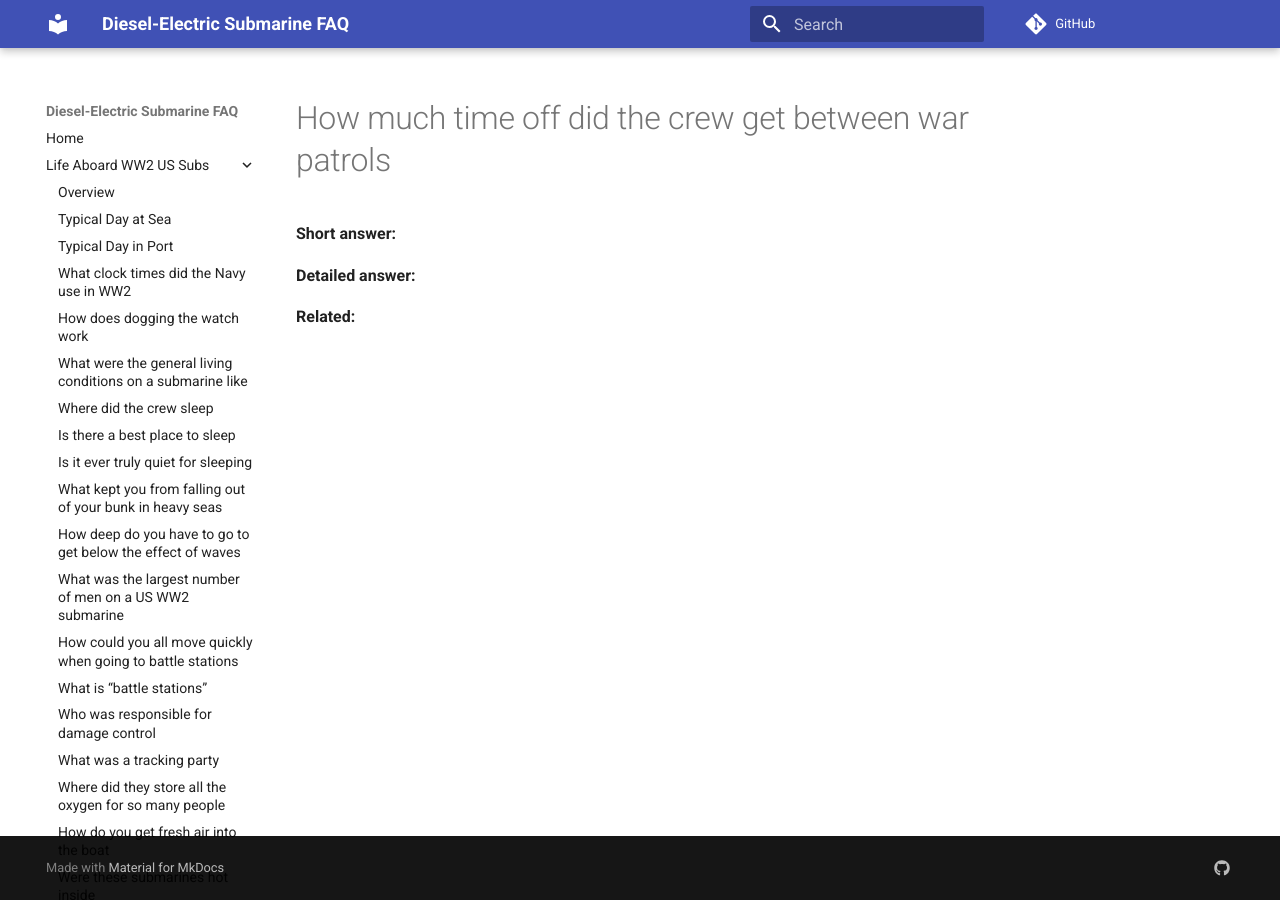
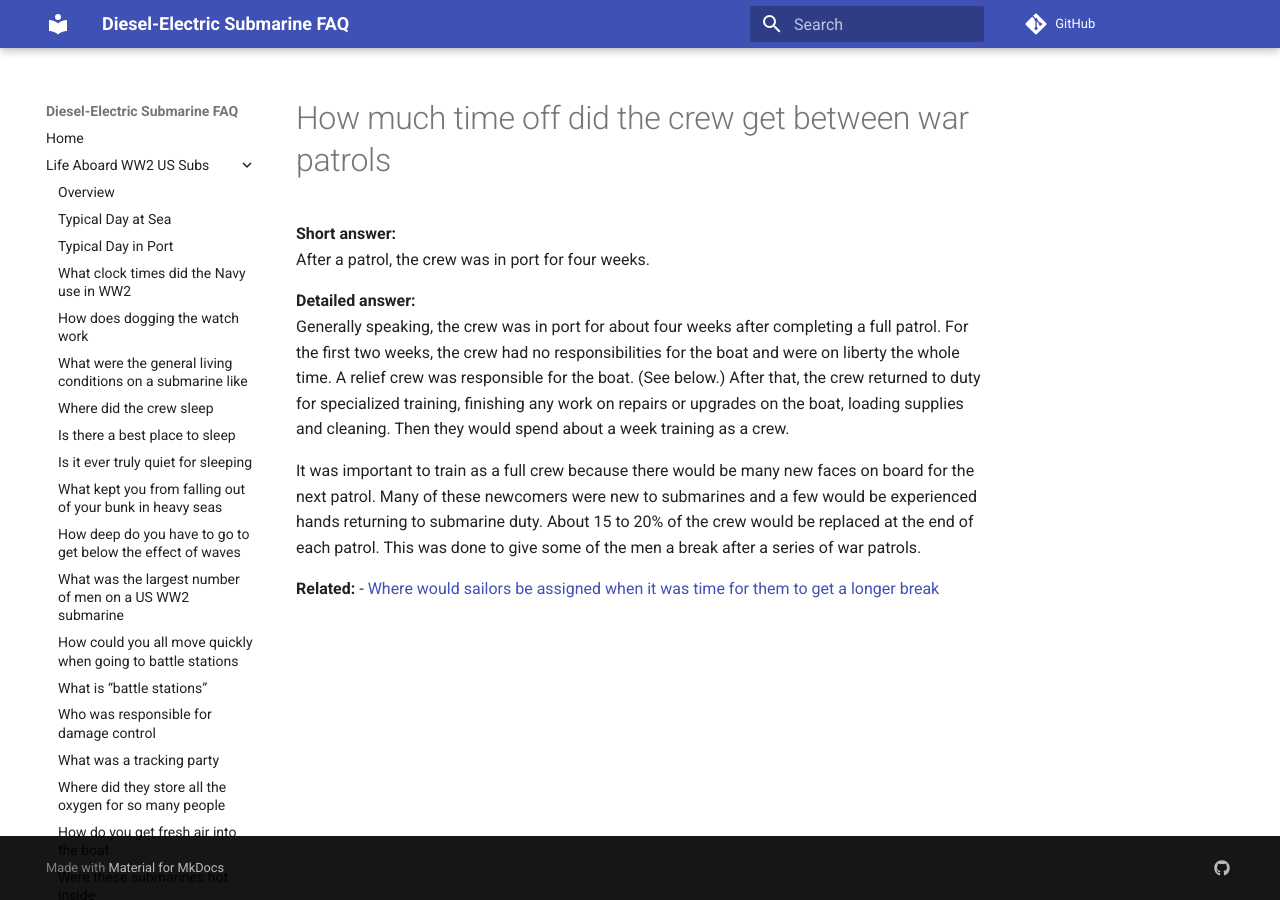
Before and after one commit to igreisman/diesel-sub-faq, an MkDocs documentation site: the page built from docs/life-aboard/how-much-time-off-did-the-crew-get-between-war-patrols.md, in a window 1280 px wide. Built offline with MkDocs 1.6.1 and Material for MkDocs 9.7.7, drawn with Linux system fonts in a browser that asks for light colours; comment, search, counter and statistics services are not loaded.

Commit message:
added more faqs

```diff
--- a/docs/life-aboard/how-much-time-off-did-the-crew-get-between-war-patrols.md
+++ b/docs/life-aboard/how-much-time-off-did-the-crew-get-between-war-patrols.md
@@ -1,12 +1,13 @@
 # How much time off did the crew get between war patrols
 
-**Short answer:** <!-- TODO: add 1–2 sentence summary here -->
+**Short answer:**
+After a patrol, the crew was in port for four weeks.
 
 **Detailed answer:**
-<!-- TODO: add your detailed explanation here. Use bullets/paragraphs. Include one relevant anecdote if helpful. -->
+Generally speaking, the crew was in port for about four weeks after completing a full patrol.  For the first two weeks, the crew had no responsibilities for the boat and were on liberty the whole time.  A relief crew was responsible for the boat.  (See below.)  After that, the crew returned to duty for specialized training, finishing any work on repairs or upgrades on the boat, loading supplies and cleaning.  Then they would spend about a week training as a crew.
+
+It was important to train as a full crew because there would be many new faces on board for the next patrol.  Many of these newcomers were new to submarines and a few would be experienced hands returning to submarine duty.  About 15 to 20% of the crew would be replaced at the end of each patrol.  This was done to give some of the men a break after a series of war patrols.
+
 
 **Related:**
-<!-- TODO: list 2–3 related pages like:
-- [Batteries & charging](../technology/batteries-and-charging.md)
-- [Crew size](../life-on-board/crew-size.md)
--->
+- [Where would sailors be assigned when it was time for them to get a longer break](docs/life-aboard/where-would-sailors-be-assigned-when-it-was-time-for-them-to-get-a-longer-break.md)
```
Also changed, not shown: docs/life-aboard/where-would-sailors-be-assigned-when-it-was-time-for-them-to-get-a-longer-break.md (+5 -1 lines), 1 other file.
